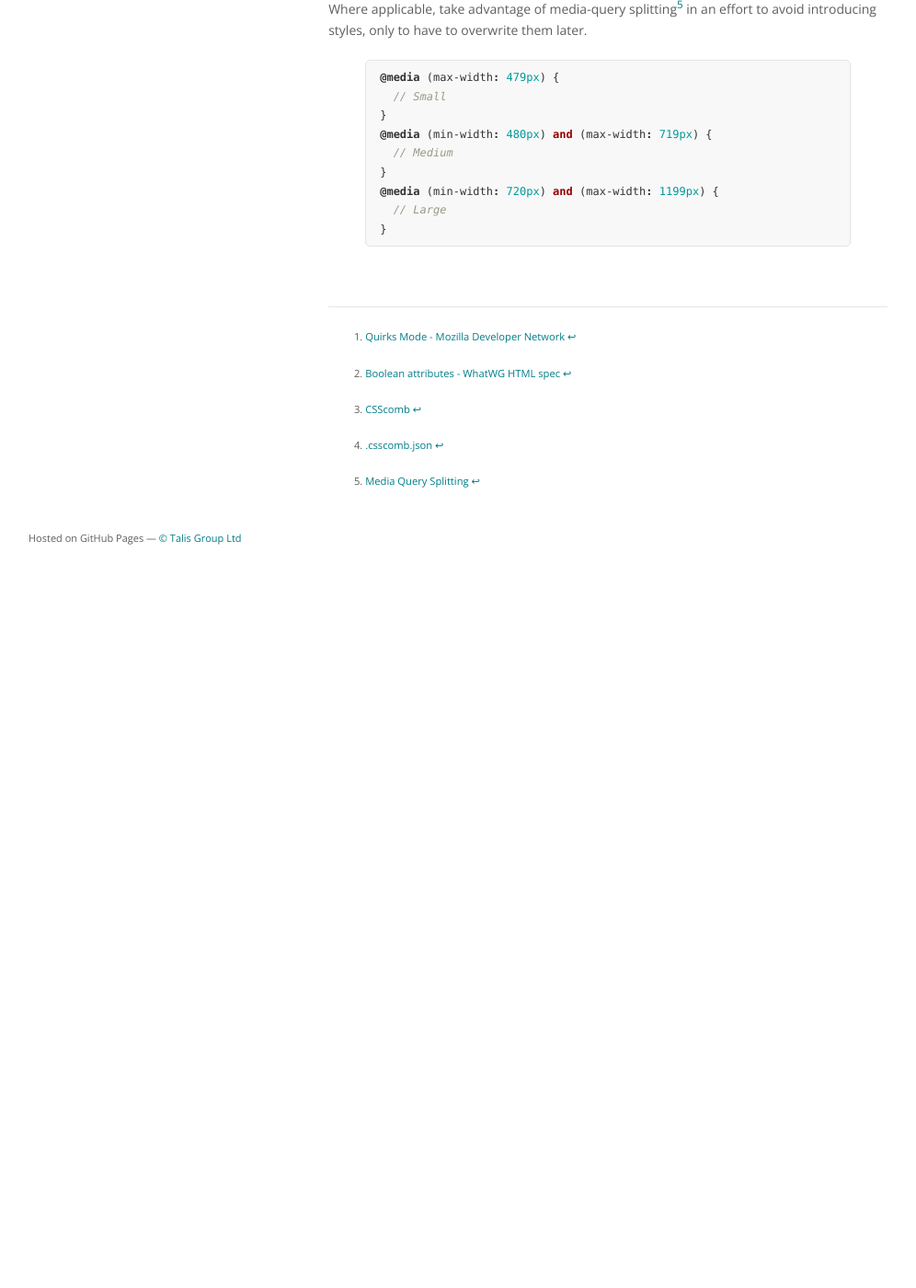
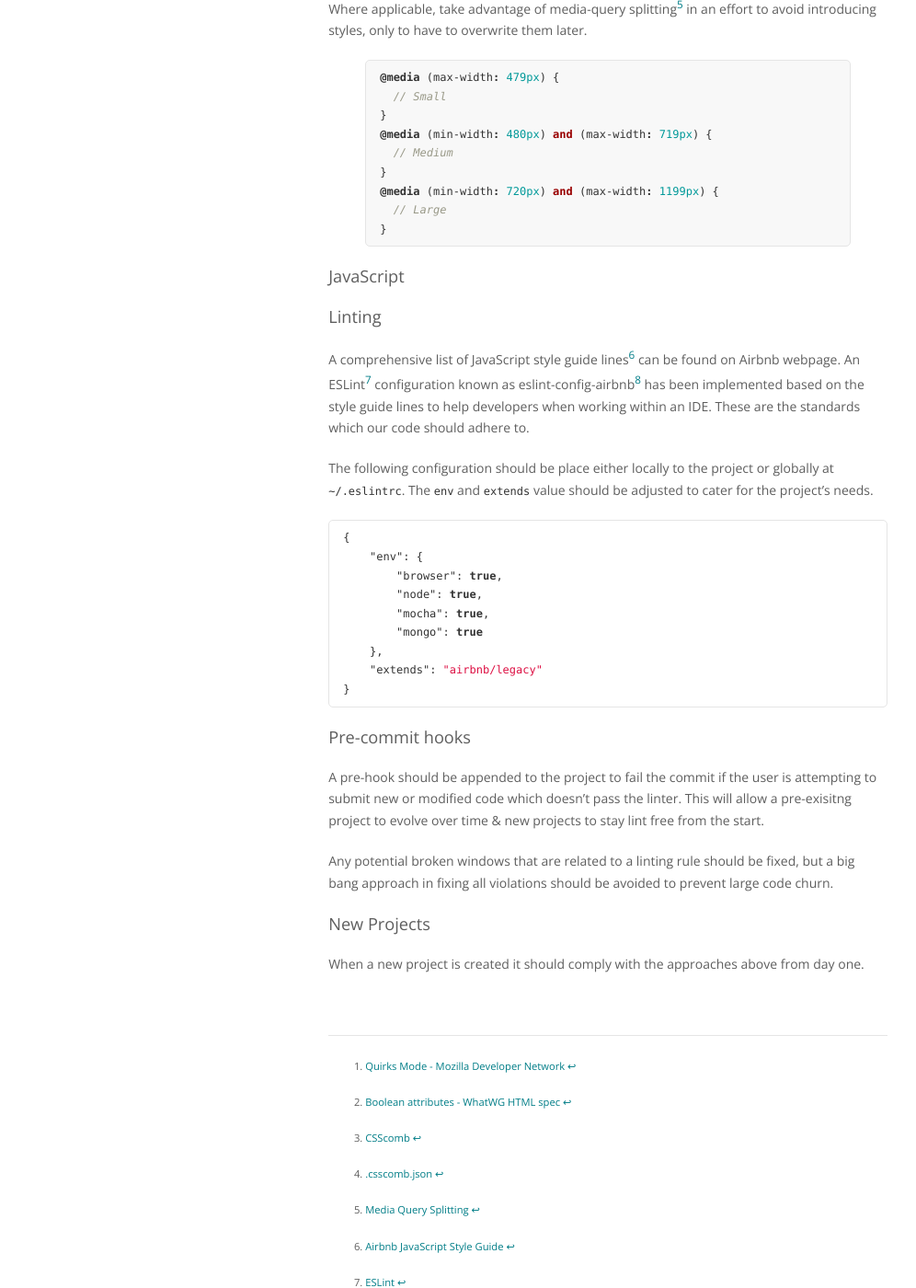
Before and after one commit to ellerbrock/talis.github.io, a Jekyll site: the page built from topics/code-style.md, in a window 1280 px wide and 1400 px high, scrolled down 3155 px. Shown: the whole window at 92% size, without its empty margins (143-1139 px from the left). Built offline with Jekyll 4.4.1, drawn with Linux system fonts in a browser that asks for light colours; before the commit the page ends 3785 px from its top, so only the background shows below that.

Commit message:
Define Javascript linting guidelines (#31)
* Define Javascript linting guidelines

* Adding eslint configuration

* PR fixes

* Change approach notes

* PR

````diff
--- a/topics/code-style.md
+++ b/topics/code-style.md
@@ -136,8 +136,47 @@ Where applicable, take advantage of media-query splitting[^5] in an effort to av
 }
 {% endhighlight %}
 
+### JavaScript
+
+### Linting
+A comprehensive list of JavaScript style guide lines[^6] can be found on Airbnb webpage.
+An ESLint[^7] configuration known as eslint-config-airbnb[^8] has been implemented based
+on the style guide lines to help developers when working within an IDE. These are the
+standards which our code should adhere to.
+
+The following configuration should be place either locally to the project or globally
+at `~/.eslintrc`. The `env` and `extends` value should be adjusted to cater for the
+project's needs.
+```json
+{
+    "env": {
+        "browser": true,
+        "node": true,
+        "mocha": true,
+        "mongo": true
+    },
+    "extends": "airbnb/legacy"
+}
+```
+### Pre-commit hooks
+A pre-hook should be appended to the project to fail the commit
+if the user is attempting to submit new or modified code which
+doesn't pass the linter. This will allow a pre-exisitng project
+to evolve over time & new projects to stay lint free from the start.
+
+Any potential broken windows that are related to a linting rule should
+be fixed, but a big bang approach in fixing all violations should be avoided
+to prevent large code churn.
+
+### New Projects
+When a new project is created it should comply with the approaches above
+from day one.
+
 [^1]: [Quirks Mode - Mozilla Developer Network](https://developer.mozilla.org/en-US/docs/Quirks_Mode_and_Standards_Mode)
 [^2]: [Boolean attributes - WhatWG HTML spec](https://html.spec.whatwg.org/#boolean-attributes)
 [^3]: [CSScomb](http://csscomb.com/)
 [^4]: [.csscomb.json](https://gist.github.com/danielmatthew/66d9b937216f6bec3e36)
 [^5]: [Media Query Splitting](http://simurai.com/blog/2012/08/29/media-query-splitting/)
+[^6]: [Airbnb JavaScript Style Guide](https://github.com/airbnb/javascript)
+[^7]: [ESLint](http://eslint.org/)
+[^8]: [eslint-config-airbnb](https://github.com/airbnb/javascript/tree/master/packages/eslint-config-airbnb)
````
